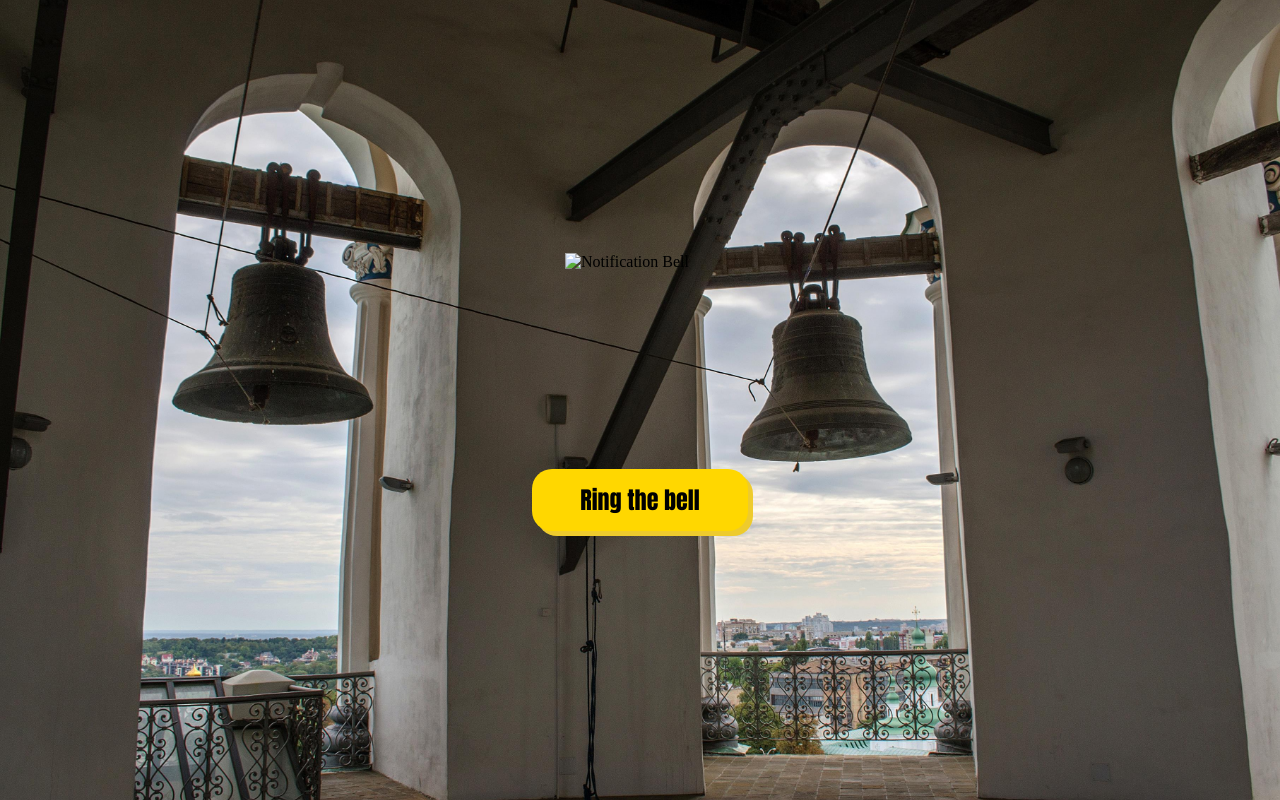
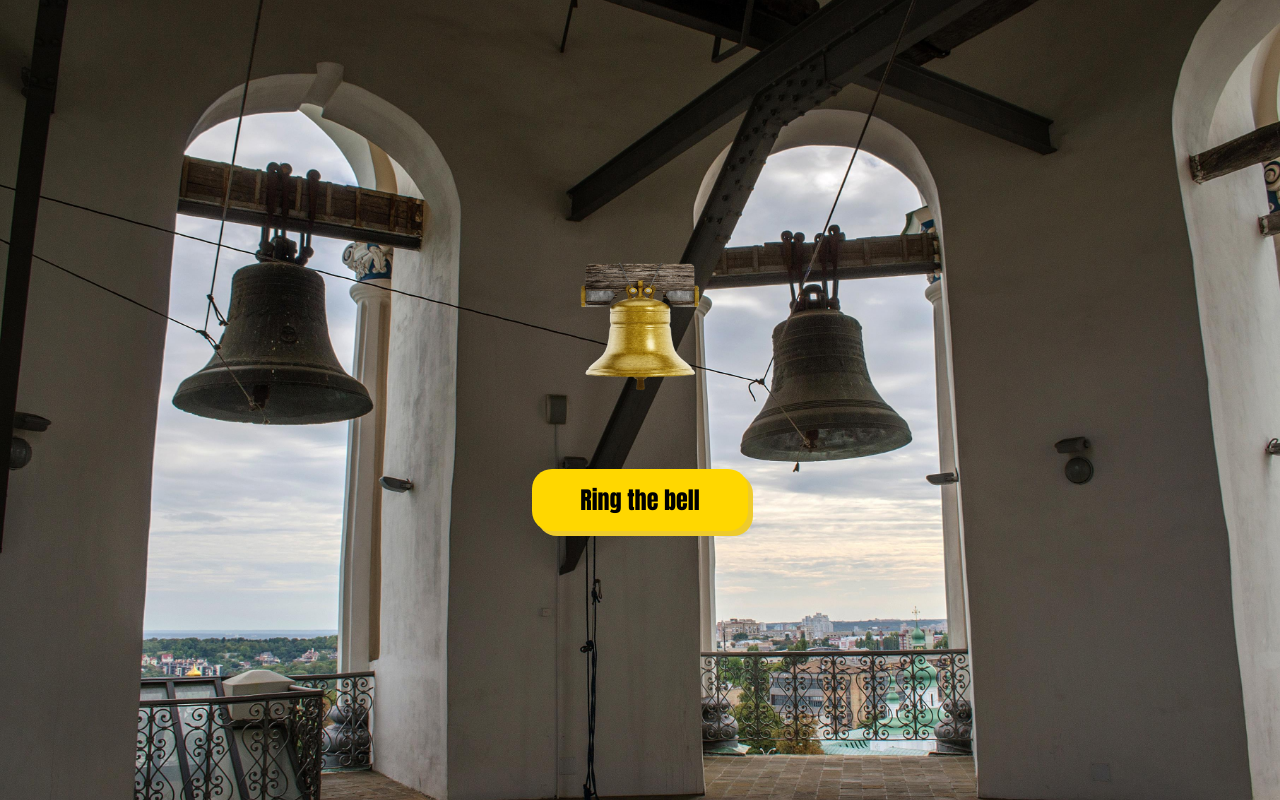
Before and after one commit to Precious-Carbonell/BELL-NOTIFICATION, a plain HTML site: page index.html in a window 1280 px wide. Drawn offline with Linux system fonts and the light colour scheme; files whose address does not match are found by name.

Commit message:
Update index.html

```diff
--- a/index.html
+++ b/index.html
@@ -12,7 +12,7 @@ referrerpolicy="no-referrer" />
 </head>
 <body>
 <div class="container" id="_container">
-  <img id="_bell" src="images/bell.png" alt="Notification Bell" style="width:150px; height:150px;">
+  <img id="_bell" src="bell.png" alt="Notification Bell" style="width:150px; height:150px;">
   <div class="notification" id="_notification"></div>
   <button type="button" class="button" id="_button">Ring the bell</button>
 </div>
```
